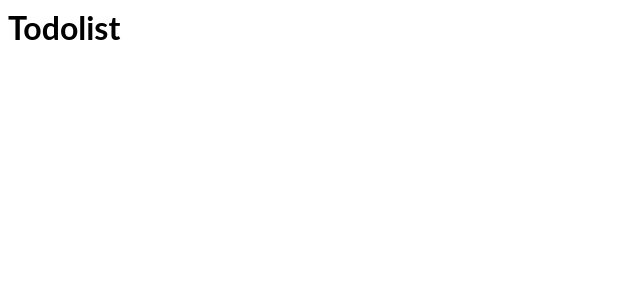
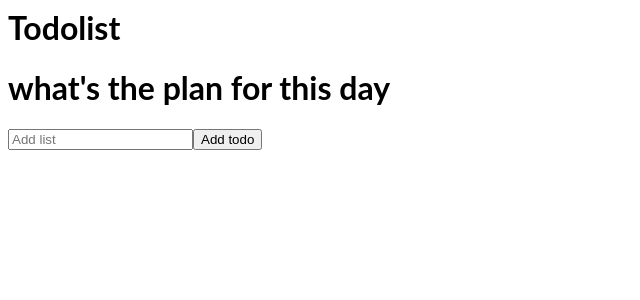
Before and after one commit to theanlay/Todolist_with_reactJs, a React (Create React App) app: page / in a window 1280 px wide. Shown: the top 300 px of the page, without its empty margins (0-640 px from the left). Built offline with nearby package versions, Linux system fonts and the light colour scheme.

Commit message:
create todo file with input text and button and make a default number input and you can add text on input from

```diff
--- a/package.json
+++ b/package.json
@@ -4,7 +4,8 @@
   "private": true,
   "dependencies": {
     "react": "^17.0.2",
-    "react-dom": "^17.0.2"
+    "react-dom": "^17.0.2",
+    "react-icons": "3.11.0"
   },
   "scripts": {
     "start": "react-scripts start",
--- a/src/App.js
+++ b/src/App.js
@@ -1,10 +1,12 @@
 import React from 'react';
 import './style.css';
+import TodoList from './components/TodoList.js';
 
 export default function App() {
   return (
-    <div classname="todo-app">
+    <div className="todo-app">
       <h1>Todolist</h1>
+      <TodoList/>
     </div>
   );
 }
--- a/src/components/Todo.js
+++ b/src/components/Todo.js
@@ -0,0 +1,25 @@
+import React, {useState} from 'react'
+import TodoForm from './TodoForm'
+import {RiCloseCircleLine} from 'react-icons/ri'
+import {TiEdit} from 'react-icons/ti'
+
+function Todo({todos, completeTodo}){
+  const [edit, setEdit] = useState({
+    id:'null',
+    value: ''
+  })
+  return todos.map((todo, index) => (
+    <div className={todo.isComplet ? 'todo-row complete' : 'todo-row'}
+    key={index} >
+      <div key={todo.id} onclick={() => completeTodo(todo.id)}>
+        {todo.text}
+      </div>
+      <div className='icons'>
+        <RiCloseCircleLine/>
+        <TiEdit/>
+      </div>
+    </div>
+  ));
+}
+
+export default Todo;
--- a/src/components/TodoForm.js
+++ b/src/components/TodoForm.js
@@ -0,0 +1,33 @@
+import React, { useState } from 'react';
+
+function TodoForm(props) {
+  const [input, setInput] = useState('');
+
+  const handleChange = (e) => {
+    setInput(e.target.value);
+  };
+
+  const handleSubmit = (e) => {
+    e.preventDefault();
+    props.onSubmit({
+      id: Math.floor(Math.random() * 1000),
+      text: input,
+    });
+    setInput('');
+  };
+  return (
+    <form className="todo-form" onSubmit={handleSubmit}>
+      <input
+        type="text"
+        placeholder="Add list"
+        value={input}
+        name="text"
+        className="todo-input"
+        onChange={handleChange}
+      />
+      <button className="todo-button">Add todo</button>
+    </form>
+  );
+}
+
+export default TodoForm;
--- a/src/components/TodoList.js
+++ b/src/components/TodoList.js
@@ -0,0 +1,36 @@
+import React, { useState } from 'react';
+import TodoForm from './TodoForm';
+import Todo from './Todo';
+
+function TodoList() {
+  const [todos, setTodos] = useState([]);
+
+  const addTodo = (todo) => {
+    if (!todo.text || /^\s*$/.test(todo.text)) {
+      return;
+    }
+
+    const newTodos = [todo, ...todos];
+    setTodos(newTodos);
+    console.log(...todos);
+  };
+
+  const completeTodo = id =>{
+    let updatedTodos = todos.map(todo =>{
+      if(todo.id === id){
+        todo.isComplet = !todo.isComplet
+      }
+      return todo
+    })
+    setTodos(updatedTodos)
+  }
+  return (
+    <div>
+      <h1>what's the plan for this day</h1>
+      <TodoForm onSubmit={addTodo} />
+      <Todo todos={todos} completeTodo={completeTodo}/>
+    </div>
+  );
+}
+
+export default TodoList;
```
